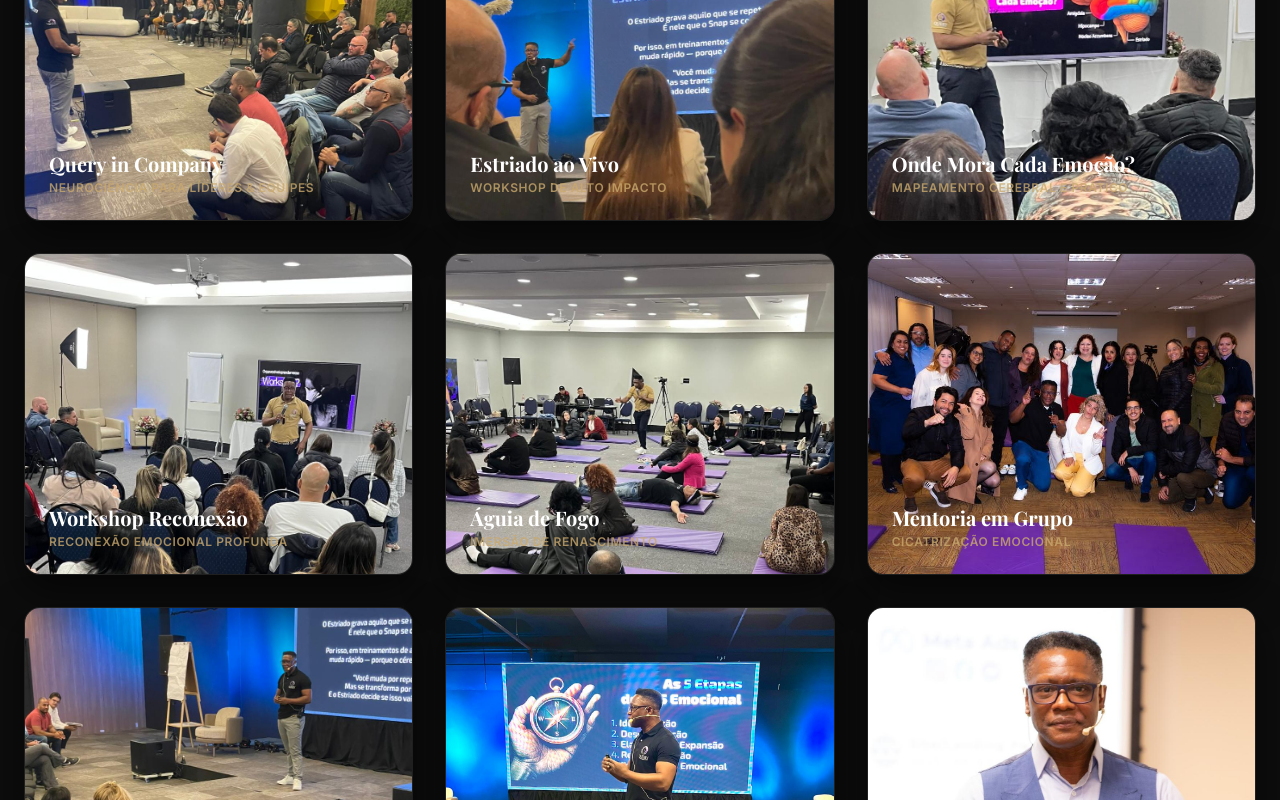
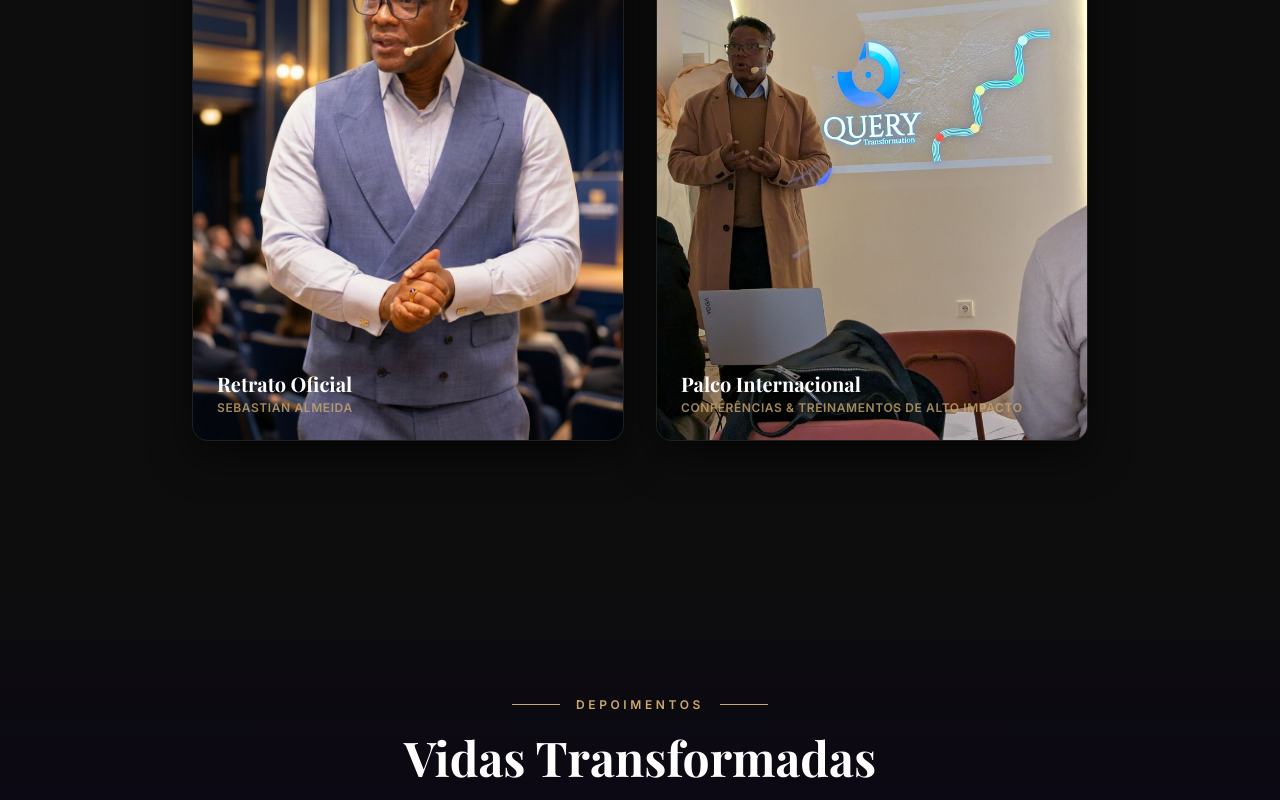
Before and after one commit to querycodigo2025/sebastian-almeida-site, a React (Vite) app: page / in a window 1280 px wide. Shown: the part 8380-9180 px from the top of the page. Built offline with nearby package versions, Linux system fonts and the light colour scheme; a web font is replaced by a local one.

Commit message:
Ajusta galeria antes dos depoimentos para usar duas fotos de retrato verticais premium (estudio Padua e palco Lovish)

```diff
--- a/src/components/Gallery.jsx
+++ b/src/components/Gallery.jsx
@@ -7,58 +7,16 @@ export default function Gallery() {
 
   const galleryItems = [
     {
-      src: '/images/event-large.jpg',
-      alt: t('gal.item1.title'),
-      title: t('gal.item1.title'),
-      subtitle: t('gal.item1.sub')
+      src: '/images/sebastian-padua.jpg',
+      alt: t('gal.portrait.title'),
+      title: t('gal.portrait.title'),
+      subtitle: t('gal.portrait.sub')
     },
     {
-      src: '/images/audience-stage.jpg',
-      alt: t('gal.item2.title'),
-      title: t('gal.item2.title'),
-      subtitle: t('gal.item2.sub')
-    },
-    {
-      src: '/images/brain2.jpg',
-      alt: t('gal.item3.title'),
-      title: t('gal.item3.title'),
-      subtitle: t('gal.item3.sub')
-    },
-    {
-      src: '/images/workshop-audience.jpg',
-      alt: t('gal.item4.title'),
-      title: t('gal.item4.title'),
-      subtitle: t('gal.item4.sub')
-    },
-    {
-      src: '/images/immersion.jpg',
-      alt: t('gal.item5.title'),
-      title: t('gal.item5.title'),
-      subtitle: t('gal.item5.sub')
-    },
-    {
-      src: '/images/workshop-group.jpg',
-      alt: t('gal.item6.title'),
-      title: t('gal.item6.title'),
-      subtitle: t('gal.item6.sub')
-    },
-    {
-      src: '/images/audience-estriado.jpg',
-      alt: t('gal.item7.title'),
-      title: t('gal.item7.title'),
-      subtitle: t('gal.item7.sub')
-    },
-    {
-      src: '/images/stage-5etapas.jpg',
-      alt: t('gal.item8.title'),
-      title: t('gal.item8.title'),
-      subtitle: t('gal.item8.sub')
-    },
-    {
-      src: '/images/stage-blue-premium.jpg',
-      alt: t('gal.item9.title'),
-      title: t('gal.item9.title'),
-      subtitle: t('gal.item9.sub')
+      src: '/images/stage-lovish.jpg',
+      alt: t('gal.stage.title'),
+      title: t('gal.stage.title'),
+      subtitle: t('gal.stage.sub')
     }
   ]
 
@@ -115,8 +73,8 @@ export default function Gallery() {
           <div className="h-0.5 w-16 bg-gold mx-auto mt-5 opacity-70" />
         </div>
 
-        {/* Premium Pádua Grid: 3 columns on desktop, rounded-2xl cards, custom shadow, object-cover */}
-        <div className="grid grid-cols-1 md:grid-cols-2 lg:grid-cols-3 gap-8">
+        {/* Premium Pádua Grid: 2 columns on desktop, rounded-2xl cards, custom shadow, object-cover */}
+        <div className="grid grid-cols-1 md:grid-cols-2 gap-8 max-w-4xl mx-auto">
           {galleryItems.map((item, index) => (
             <figure
               key={item.src + index}
@@ -127,7 +85,7 @@ export default function Gallery() {
               <img
                 src={item.src}
                 alt={item.alt}
-                className="h-80 w-full object-cover transition duration-700 group-hover:scale-105"
+                className="h-[480px] md:h-[540px] w-full object-cover transition duration-700 group-hover:scale-105"
                 style={{ objectPosition: 'center 20%' }}
                 loading="lazy"
               />
--- a/src/i18n.jsx
+++ b/src/i18n.jsx
@@ -159,24 +159,10 @@ export const T = {
     'gal.tag': 'Galeria & Imersões',
     'gal.title': 'Experiências que',
     'gal.titleGold': 'Transformam',
-    'gal.item1.title': 'Query in Company',
-    'gal.item1.sub': 'Neurociência para Líderes & Equipes',
-    'gal.item2.title': 'Estriado ao Vivo',
-    'gal.item2.sub': 'Workshop de Alto Impacto',
-    'gal.item3.title': 'Onde Mora Cada Emoção?',
-    'gal.item3.sub': 'Mapeamento Cerebral e Prático',
-    'gal.item4.title': 'Workshop Reconexão',
-    'gal.item4.sub': 'Reconexão Emocional Profunda',
-    'gal.item5.title': 'Águia de Fogo',
-    'gal.item5.sub': 'Imersão de Renascimento',
-    'gal.item6.title': 'Mentoria em Grupo',
-    'gal.item6.sub': 'Cicatrização Emocional',
-    'gal.item7.title': 'Treinamento de Alto Impacto',
-    'gal.item7.sub': 'Neurobiologia de Hábitos',
-    'gal.item8.title': 'As 5 Etapas da Cura Emocional',
-    'gal.item8.sub': 'Método Query Prático',
-    'gal.item9.title': 'Palco Internacional',
-    'gal.item9.sub': 'Europa & América Latina',
+    'gal.portrait.title': 'Retrato Oficial',
+    'gal.portrait.sub': 'Sebastian Almeida',
+    'gal.stage.title': 'Palco Internacional',
+    'gal.stage.sub': 'Conferências & Treinamentos de Alto Impacto',
 
     // TESTIMONIALS
     'test.tag': 'Depoimentos',
@@ -424,24 +410,10 @@ export const T = {
     'gal.tag': 'Gallery & Immersions',
     'gal.title': 'Experiences that',
     'gal.titleGold': 'Transform',
-    'gal.item1.title': 'Query in Company',
-    'gal.item1.sub': 'Neuroscience for Leaders & Teams',
-    'gal.item2.title': 'Estriado Live',
-    'gal.item2.sub': 'High-Impact Workshop',
-    'gal.item3.title': 'Where Does Each Emotion Live?',
-    'gal.item3.sub': 'Practical Brain Mapping',
-    'gal.item4.title': 'Reconnection Workshop',
-    'gal.item4.sub': 'Deep Emotional Reconnection',
-    'gal.item5.title': 'Águia de Fogo',
-    'gal.item5.sub': 'Rebirth Immersion',
-    'gal.item6.title': 'Group Mentorship',
-    'gal.item6.sub': 'Emotional Healing',
-    'gal.item7.title': 'High-Impact Training',
-    'gal.item7.sub': 'Habit Neurobiology',
-    'gal.item8.title': 'The 5 Stages of Emotional Healing',
-    'gal.item8.sub': 'Practical Query Method',
-    'gal.item9.title': 'International Stage',
-    'gal.item9.sub': 'Europe & Latin America',
+    'gal.portrait.title': 'Official Portrait',
+    'gal.portrait.sub': 'Sebastian Almeida',
+    'gal.stage.title': 'International Stage',
+    'gal.stage.sub': 'High-Impact Keynotes & Training',
 
     // TESTIMONIALS
     'test.tag': 'Testimonials',
@@ -689,24 +661,10 @@ export const T = {
     'gal.tag': 'Galería e Inmersiones',
     'gal.title': 'Experiências que',
     'gal.titleGold': 'Transforman',
-    'gal.item1.title': 'Query in Company',
-    'gal.item1.sub': 'Neurociencia para Líderes y Equipos',
-    'gal.item2.title': 'Estriado en Vivo',
-    'gal.item2.sub': 'Taller de Alto Impacto',
-    'gal.item3.title': '¿Dónde Vive Cada Emoción?',
-    'gal.item3.sub': 'Mapeo Cerebral y Práctico',
-    'gal.item4.title': 'Taller Reconexión',
-    'gal.item4.sub': 'Reconexión Emocional Profunda',
-    'gal.item5.title': 'Águia de Fogo',
-    'gal.item5.sub': 'Inmersión de Renacimiento',
-    'gal.item6.title': 'Mentoría en Grupo',
-    'gal.item6.sub': 'Cicatrización Emocional',
-    'gal.item7.title': 'Entrenamiento de Alto Impacto',
-    'gal.item7.sub': 'Neurobiologia de Hábitos',
-    'gal.item8.title': 'Las 5 Etapas de Sanación Emocional',
-    'gal.item8.sub': 'Método Query Práctico',
-    'gal.item9.title': 'Escenario Internacional',
-    'gal.item9.sub': 'Europa y América Latina',
+    'gal.portrait.title': 'Retrato Oficial',
+    'gal.portrait.sub': 'Sebastian Almeida',
+    'gal.stage.title': 'Escenario Internacional',
+    'gal.stage.sub': 'Conferencias y Entrenamientos de Alto Impacto',
 
     // TESTIMONIALS
     'test.tag': 'Testimonios',
```
Also changed, not shown: public/images/stage-lovish.jpg (added).
